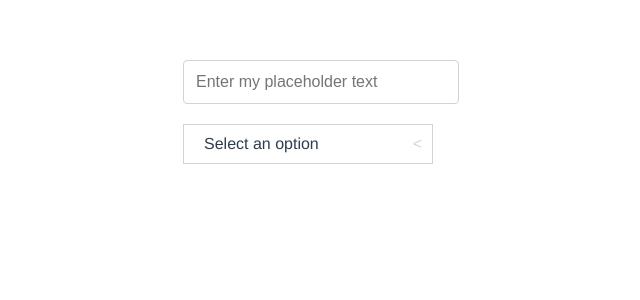
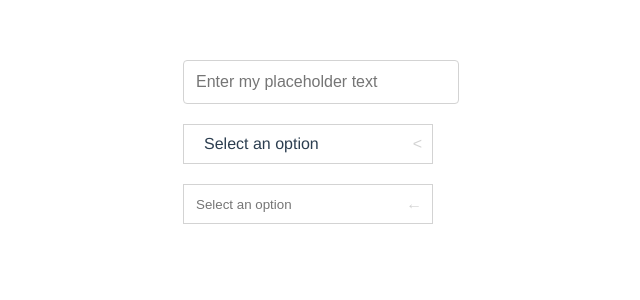
Before and after one commit to Amanej/vue-ui-library, a Vue app: page / in a window 1280 px wide. Shown: the top 300 px of the page, without its empty margins (332-972 px from the left). Built offline with nearby package versions, Linux system fonts and the light colour scheme.

Commit message:
Created filterable select input

```diff
--- a/src/App.vue
+++ b/src/App.vue
@@ -9,6 +9,9 @@
     </div>
     <div class="container"> <!-- Container -->
       <selectInput />
+    </div>
+    <div class="container"> <!-- Container -->
+      <selectInput :withInput="true" />
     </div>
   </div>
 </template>
--- a/src/components/selectInput.vue
+++ b/src/components/selectInput.vue
@@ -1,6 +1,7 @@
 <template>
     <div class="selectInput" :class="{open: open}">
-        <div class="selected" @click="toggleSelect"> <!-- Selected container -->
+        <!-- Standard select box -->
+        <div v-if="!withInput" class="selected" @click="toggleSelect"> <!-- Selected container -->
             <span v-if="!selectedOpt">Select an option</span>
             <span v-if="selectedOpt">{{selectedOpt.label}}</span>
             <label for="toggleSelect">
@@ -8,8 +9,17 @@
                 <input type="checkbox" v-model="open" id="toggleSelect" name="toggleSelect" />
             </label>
         </div>
+        <!-- Input select box -->
+        <div v-if="withInput" class="selected" @click="toggleSelect">
+            <input type="text" name="selectBoxInput" id="selectBoxInput" placeholder="Select an option" v-model="query" />
+            <label for="toggleSelect">
+                <i :class="{open: open}">&larr;</i><!-- icon -->
+                <input type="checkbox" v-model="open" id="toggleSelect" name="toggleSelect" />
+            </label>
+        </div>
+
         <ul class="options"> <!-- Options -->
-            <li v-for="option in options" :key="option.key" @click="setSelectedOption(option)">
+            <li v-for="option in filteredOptions" :key="option.key" @click="setSelectedOption(option)">
                 {{option.label}}
             </li>
         </ul>
@@ -19,9 +29,50 @@
 <script>
 export default {
     name: 'selectInput',
+    props: [
+        'withInput'
+    ],
+        data() {
+        return {
+            query: '',
+            open: false,
+            selectedOpt: null,
+            options: [
+                {
+                    label: 'Option 1 - Oslo',
+                    key: 'opt1',
+                    selected: false
+                },
+                {
+                    label: 'Option 2 - Trondheim',
+                    key: 'opt2',
+                    selected: false
+                },
+                {
+                    label: 'Option 3 - Bergen',
+                    key: 'opt3',
+                    selected: false
+                },
+                {
+                    label: 'Option 4 - Stavanger',
+                    key: 'opt4',
+                    selected: false
+                }
+            ]
+        }
+    },
     computed: {
         selectedOption() {
             return this.options.find(o => o.selected)
+        },
+        filteredOptions() {
+            if(this.query) {
+                const query = this.query.toLowerCase();
+                console.log('query ',query);
+                return this.options.filter(o => o.label.toLowerCase().includes(query))
+            } else {
+                return this.options;
+            }
         }
     },
     methods: {
@@ -31,34 +82,9 @@ export default {
         },
         toggleSelect() {
             this.open = !this.open;
-        }
-    },
-    data() {
-        return {
-            open: false,
-            selectedOpt: null,
-            options: [
-                {
-                    label: 'Option 1',
-                    key: 'opt1',
-                    selected: false
-                },
-                {
-                    label: 'Option 2',
-                    key: 'opt2',
-                    selected: false
-                },
-                {
-                    label: 'Option 3',
-                    key: 'opt3',
-                    selected: false
-                },
-                {
-                    label: 'Option 4',
-                    key: 'opt4',
-                    selected: false
-                }
-            ]
+        },
+        keyUpInput(e) {
+            console.log('keyUpInput ',e)
         }
     }
 }
@@ -98,6 +124,12 @@ div.selectInput {
                 display: none;
             }
         }
+        input[type="text"] {
+            border: none;
+            &:focus, &:active {
+                outline: none;
+            }
+        }
     }
     ul.options {
         list-style-type:    none;
```
